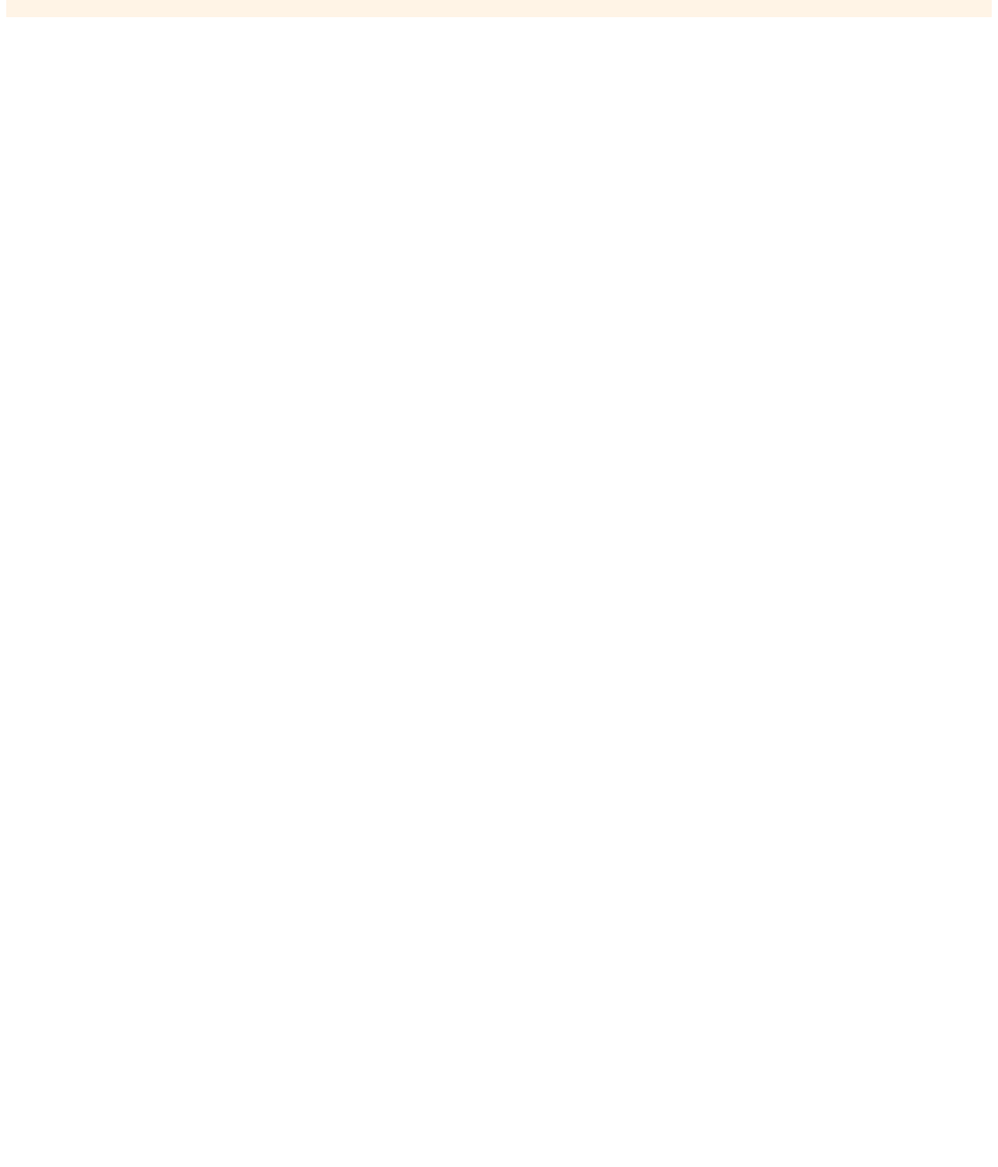
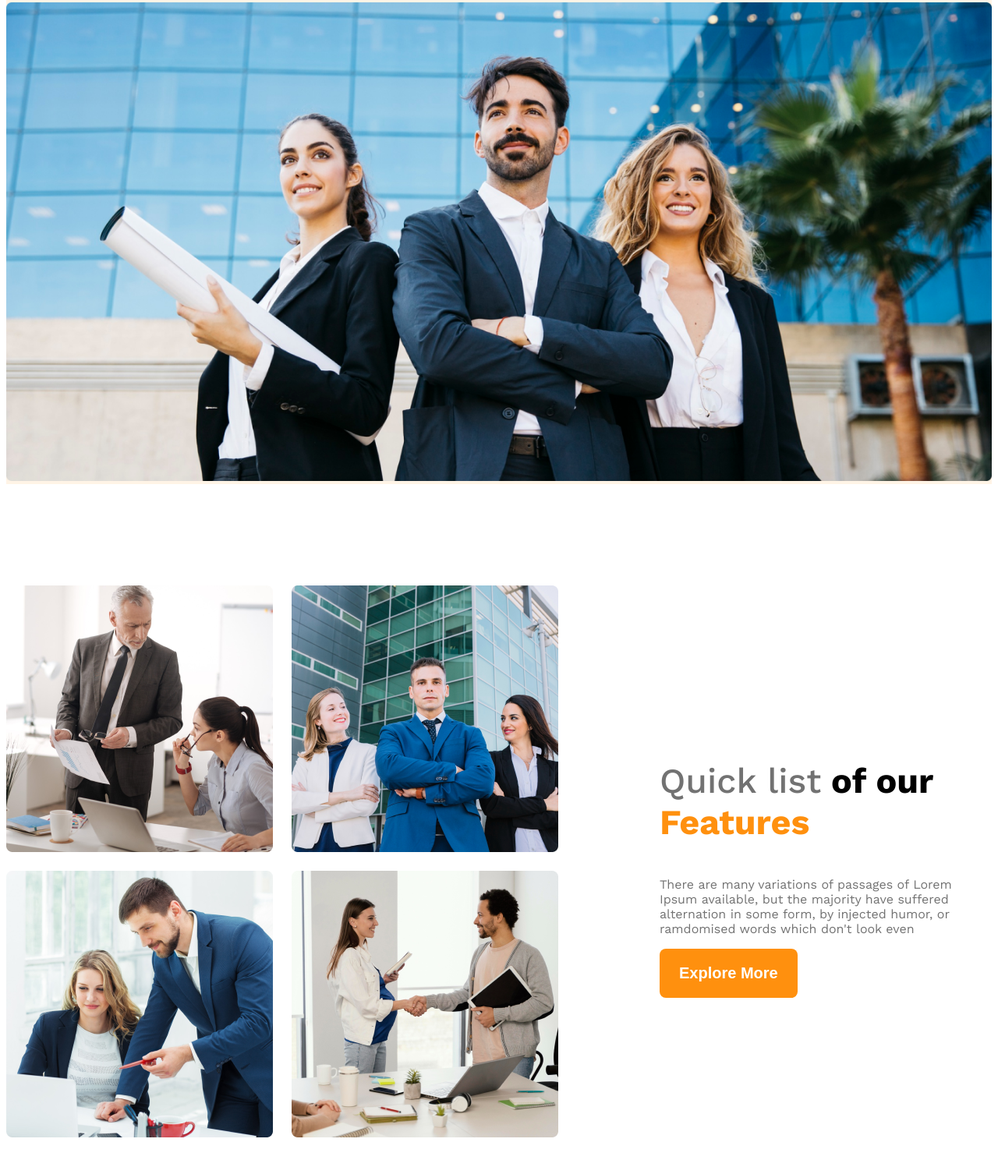
Before and after one commit to kanizPrema18/G3-architect-recorces, a plain HTML site: page architect.html in a window 1280 px wide. Shown: the part 563-2060 px from the top of the page at 78% size. Before the commit the page ends 800 px from the top, so only its background shows below. Drawn offline with nearby package versions, Linux system fonts and the light colour scheme.

Commit message:
made team responsive and added a fact structure

```diff
--- a/architect.css
+++ b/architect.css
@@ -1,3 +1,4 @@
+/* Work sans font style */
 @import url('https://fonts.googleapis.com/css2?family=Work+Sans:ital,wght@0,100..900;1,100..900&display=swap');
 
 .work-sans-font {
@@ -9,6 +10,9 @@
 /* Shared style */
 .display-flex{
     display: flex;
+}
+.text-primary{
+   color: #FF900E;
 }
 .text-gray{
     color: #424242;
@@ -28,17 +32,25 @@
    border: none;
    border-radius: 8px;
 }
-/* Header style */
+ main{
+   max-width: 1440px;
+   margin: 0 auto; /* center a newar jonno */
+ }
+ main > section{
+   margin-top: 130px;
+ }
+ .section-tittle{
+   font-size: 2.8rem; /* 48px */
+   font-weight: 700;
+}
 /* Navbar related style */
 .navbar{
     justify-content: space-between;
-    align-items: center;}
+    align-items: center;
+}
 .brand{
     font-weight: 700;
     font-size: 3rem; /* 45px dewa jeto. Kintu, 16px=1rem. Rem dewar subidha holo eta responsive hoi.*/
-}
-.nav-links{
-
 }
 .nav-item{
    list-style: none;
@@ -68,8 +80,40 @@ nav li a{
 .banner-img{
     width: 100%; /* Responsive hbe. Joto choto e kora hok she j jaiga nibe tatei 100% width niye nibe */
 }
+/* Team and feature related styles */
+.teams{
+   align-items: center;
+}
+.team-img{
+   display: grid;
+   grid-template-columns: repeat(2, 1fr);
+   gap: 24px;
+}
+.our-features{
+   max-width: 530px;
+   margin-left: 130px;
+}
+#quick{
+   font-weight: 500;
+}
 /* Responsive Media Query */
 @media screen and (max-width: 576px){
-   .navbar, .nav-links{
-     flex-direction: column;   }
+   .navbar, .nav-links, .teams{
+     flex-direction: column;
+   }
+   .team-img{
+      grid-template-columns: repeat(1, 1fr);
+   }
+   .our-features{
+      margin-left: 20px;
+   }
 }
+/* Medium Device */
+@media screen and (min-width: 576px) and (max-width: 992px){
+   .teams{
+      flex-direction: column;
+   }
+   .our-features{
+      margin: 50px auto;
+   }
+}
--- a/architect.html
+++ b/architect.html
@@ -24,11 +24,32 @@
    <p class="banner-des">There are many variations of passages of Lorem Ipsum available, but the majority have suffered alternation in some form, by injected humor, or ramdomised words which don't look even</p>
    <button class="btn-primary">Explore More</button>
    </div>
-   <img class="banner-img" src="img/images.jfif" alt="">
+   <img class="banner-img" src="images/banner.png" alt="">
   </div>
  </header>
  <main>
+  <!-- Team Section Start -->
+ <section class="teams display-flex">
+   <div class="team-img">
+    <img src="images/team1.png" alt="two architect discussing about design">
+    <img src="images/team2.png" alt="two architect discussing about design">
+    <img src="images/team3.png" alt="two architect discussing about design">
+    <img src="images/team4.png" alt="two architect discussing about design">
+   </div>
+   <div class="our-features">
+    <h3 class="section-tittle"><span id="quick" class="text-light-gray">Quick list</span> <span>of our</span> <span class="text-primary">Features</span></h3>
+    <p class="feature-des text-light-gray">There are many variations of passages of Lorem Ipsum available, but the majority have suffered alternation in some form, by injected humor, or ramdomised words which don't look even</p>
+    <button class="btn-primary">Explore More</button>
+   </div>
+ </section>
+ <!-- Features will enjoy -->
+ <section>
 
+ </section>
+ <!-- Some facts -->
+  <section class="some-facts">
+
+  </section>
  </main>
  <footer>
 
```
